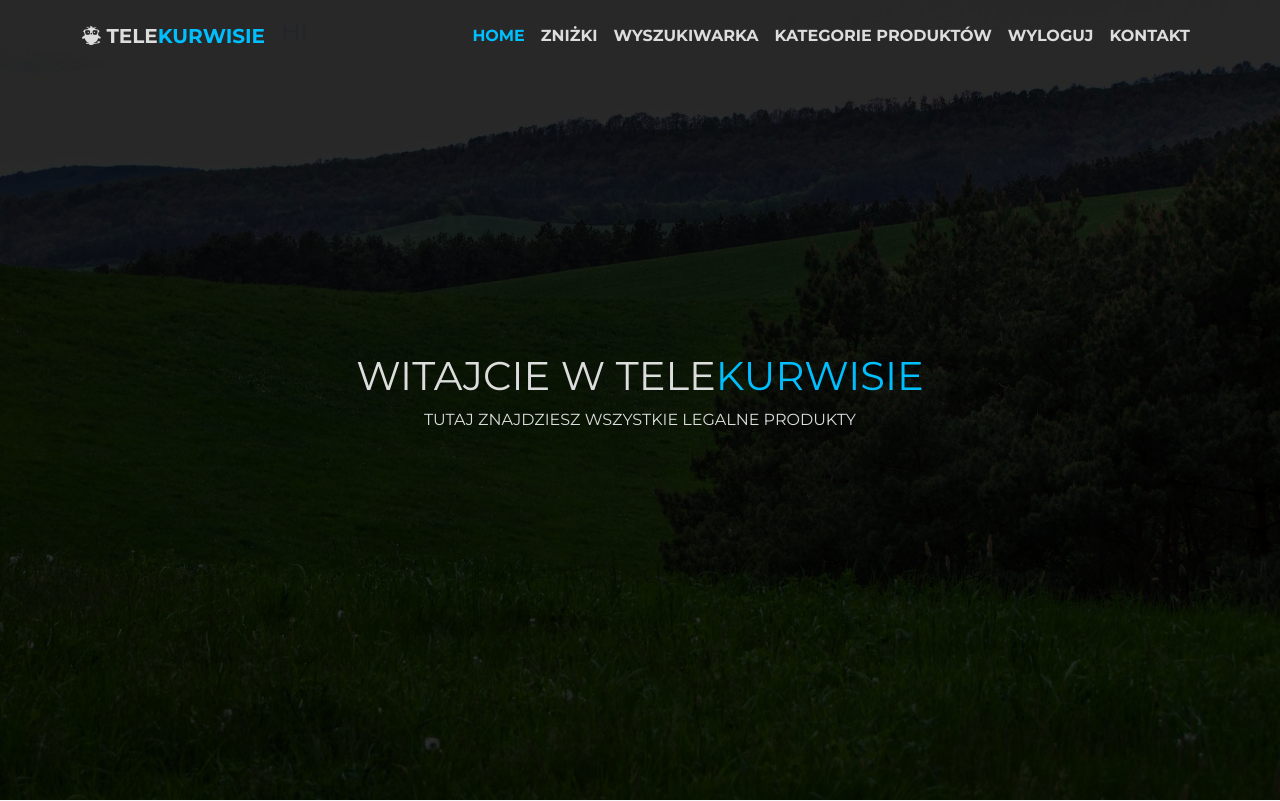
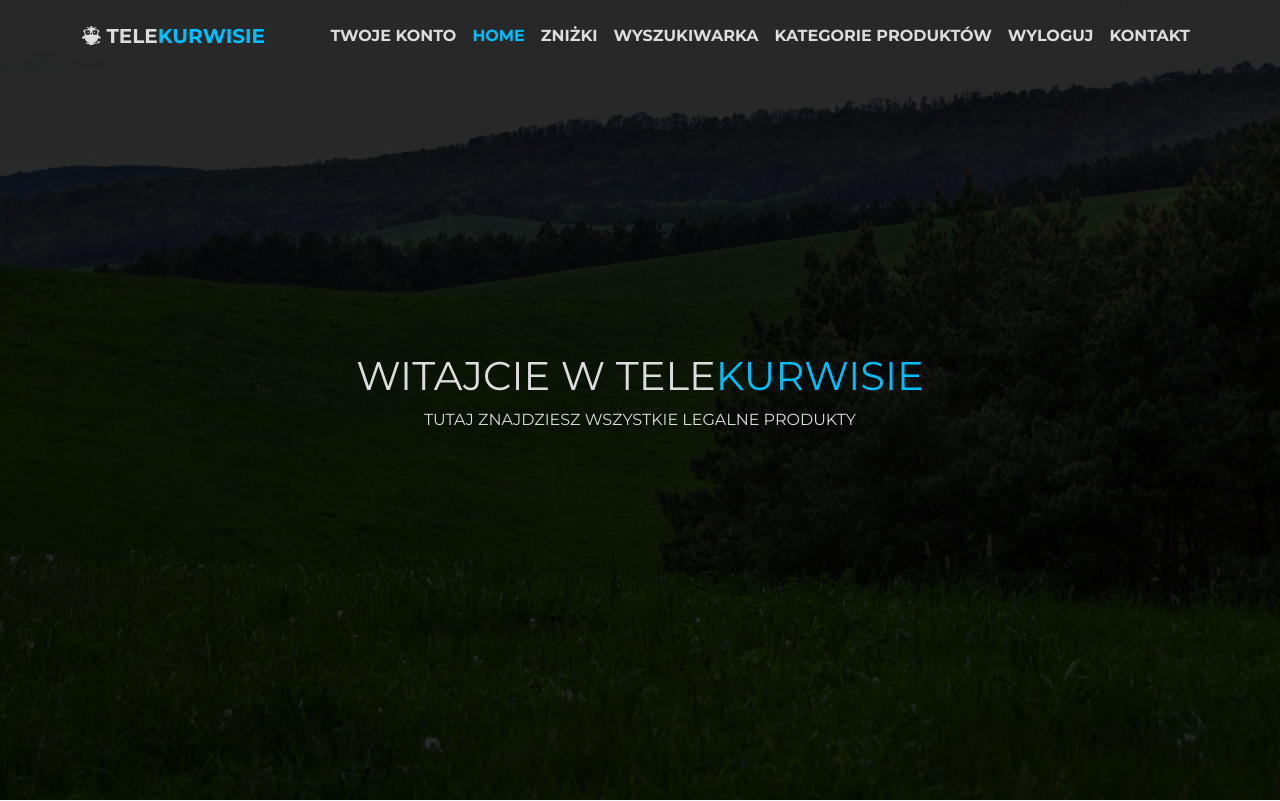
Before and after one commit to ProjektSDAKrzysiekPioterDominik/ProjectDominikKrzysiekPiotrek, a Django app: page / in a window 1280 px wide. Shown: the top 801 px of the page. Run offline with Django 4.2, Linux system fonts and the light colour scheme; the visitor is signed in with stand-in values (Sample User, id 1); some libraries are stand-ins or nearby versions.

Commit message:
Account and added to nav-bar "twoje konto"

```diff
--- a/ProjectShop/Users/urls.py
+++ b/ProjectShop/Users/urls.py
@@ -1,8 +1,8 @@
 from django.urls import path
-from Users.views import Login_user, SignUpView #type: ignore
-
+from Users.views import Login_user, SignUpView, logoutview #type: ignore
 
 urlpatterns = [
     path('login/', Login_user.as_view(), name="login"),
     path('sign-up/', SignUpView.as_view(), name = 'sign_up'),
+    path("logout/", logoutview, name="logout")
 ]
--- a/ProjectShop/Users/views.py
+++ b/ProjectShop/Users/views.py
@@ -1,7 +1,9 @@
 from django.contrib.auth.views import LoginView
+from django.shortcuts import redirect
 from django.views.generic import CreateView, ListView
 from django.urls import reverse_lazy
 from Users.forms import SignUpForm #type: ignore
+from django.contrib import auth
 
 class Login_user(LoginView):
     template_name = 'login.html'
@@ -10,3 +12,7 @@ class SignUpView(CreateView):
     template_name = 'sign_up.html'
     form_class = SignUpForm
     success_url = reverse_lazy('home')
+
+def logoutview(request):
+    auth.logout(request);
+    return redirect('/')
--- a/ProjectShop/templates/base.html
+++ b/ProjectShop/templates/base.html
@@ -47,14 +47,13 @@
 				>
 					<i class="fa-solid fa-bars"></i>
 				</button>
-				{% if user.is_authenticated %}
-					<h4> Hi </h4>
-					<h5>{{ user.login }}</h5>
-				{% else %}
-					<h4>Niezalogowana DUPA</h4>
-				{% endif %}
 				<div class="collapse navbar-collapse" id="navbarNav">
 					<ul class="navbar-nav ms-auto">
+						{% if user.is_authenticated %}
+						<li class =nav-item">
+							<a class = "nav-link activate" href ="">Twoje konto</a>
+						</li>
+						{% endif %}
 						<li class="nav-item">
 							<a class="nav-link active" href="#home">Home</a>
 						</li>
@@ -69,7 +68,7 @@
 						</li>
 						{% if user.is_authenticated %}
 						<li class="nav-item">
-							<a class="nav-link" href="#logout">Wyloguj</a>
+							<a class="nav-link" href="shop-user/logout/">Wyloguj</a>
 						</li>
 						{% else %}
 						<li class="nav-item">
@@ -386,9 +385,12 @@
 			</section>
 			<section id="login" class="login py-5">
 				<div class="container">
+					{% if user.is_authenticated %}
+					{% else %}
 					<h2>Zaloguj się lub zarejestuj!</h2>
 					<p>Masz konto? <a href="shop-user/login/">Zaloguj się!</a></p>
 					<p>Nie posiadasz jeszcze konta? <a href="shop-user/sign-up/">Zarejestruj się!</a></p>
+					{% endif %}
 				</div>
 			</section>
 		</main>
```
